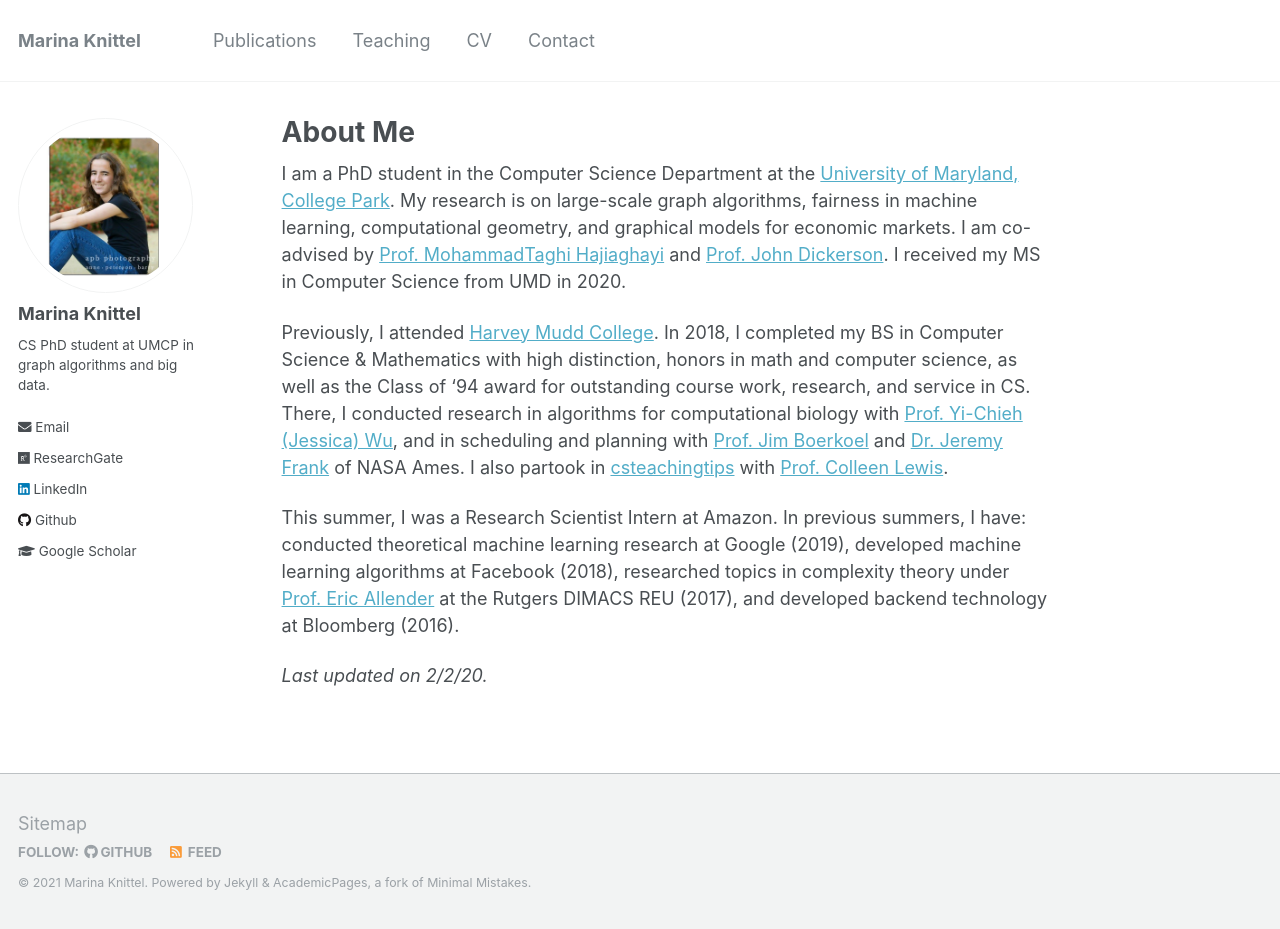
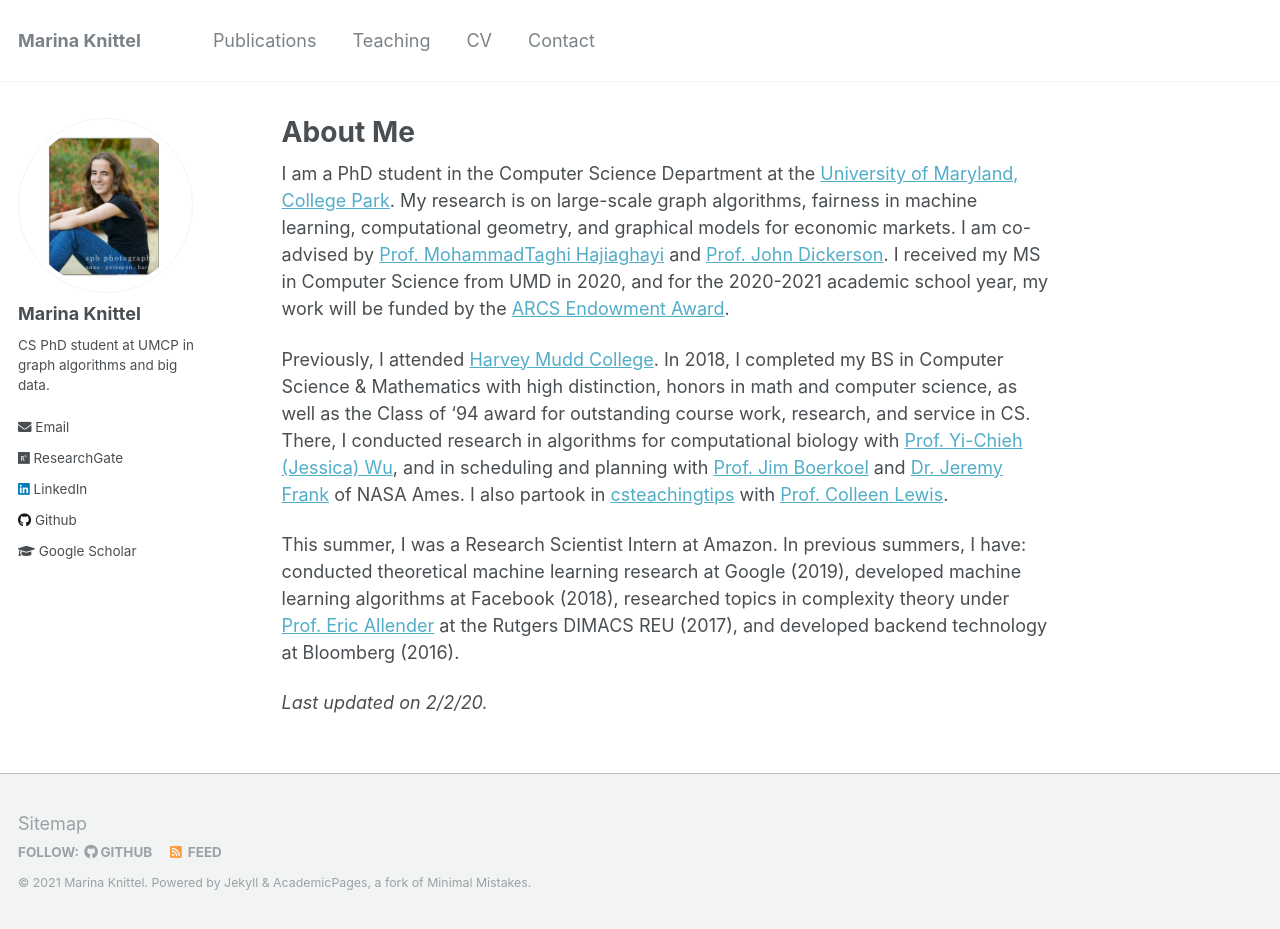
Before and after one commit to mknittel/mknittel.github.io, a Jekyll site: the page built from _pages/about.md, in a window 1280 px wide and 929 px high. Built offline with Jekyll 4.4.1, drawn with Linux system fonts in a browser that asks for light colours.

Commit message:
Updated ARCS and pubs

```diff
--- a/_pages/about.md
+++ b/_pages/about.md
@@ -8,7 +8,7 @@
   - /about.html
 ---
 
-I am a PhD student in the Computer Science Department at the [University of Maryland, College Park](https://www.cs.umd.edu/). My research is on large-scale graph algorithms, fairness in machine learning, computational geometry, and graphical models for economic markets. I am co-advised by [Prof. MohammadTaghi Hajiaghayi](http://www.cs.umd.edu/~hajiagha/) and [Prof. John Dickerson](http://jpdickerson.com). I received my MS in Computer Science from UMD in 2020.
+I am a PhD student in the Computer Science Department at the [University of Maryland, College Park](https://www.cs.umd.edu/). My research is on large-scale graph algorithms, fairness in machine learning, computational geometry, and graphical models for economic markets. I am co-advised by [Prof. MohammadTaghi Hajiaghayi](http://www.cs.umd.edu/~hajiagha/) and [Prof. John Dickerson](http://jpdickerson.com). I received my MS in Computer Science from UMD in 2020, and for the 2020-2021 academic school year, my work will be funded by the [ARCS Endowment Award](https://arcsfoundation.org/scholars/about-arcs-scholars).
 
 Previously, I attended [Harvey Mudd College](https://www.cs.hmc.edu/). In 2018, I completed my BS in Computer Science & Mathematics with high distinction, honors in math and computer science, as well as the Class of '94 award for outstanding course work, research, and service in CS. There, I conducted research in algorithms for computational biology with [Prof. Yi-Chieh (Jessica) Wu](https://www.cs.hmc.edu/~yjw/), and in scheduling and planning with [Prof. Jim Boerkoel](https://www.cs.hmc.edu/~boerkoel/) and [Dr. Jeremy Frank](https://ti.arc.nasa.gov/profile/frank/) of NASA Ames. I also partook in [csteachingtips](csteachingtips.org) with [Prof. Colleen Lewis](http://blogs.hmc.edu/lewis/).
 
```
Also changed, not shown: _pages/publications.md (+1 -1 lines).
